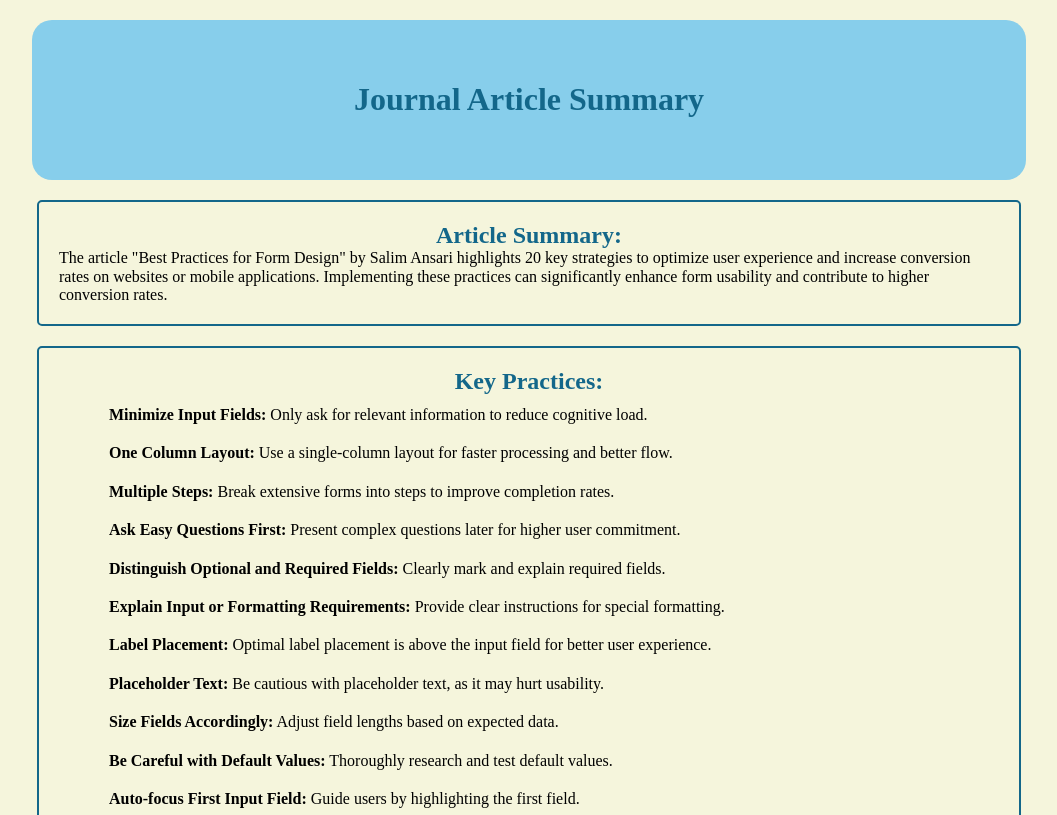
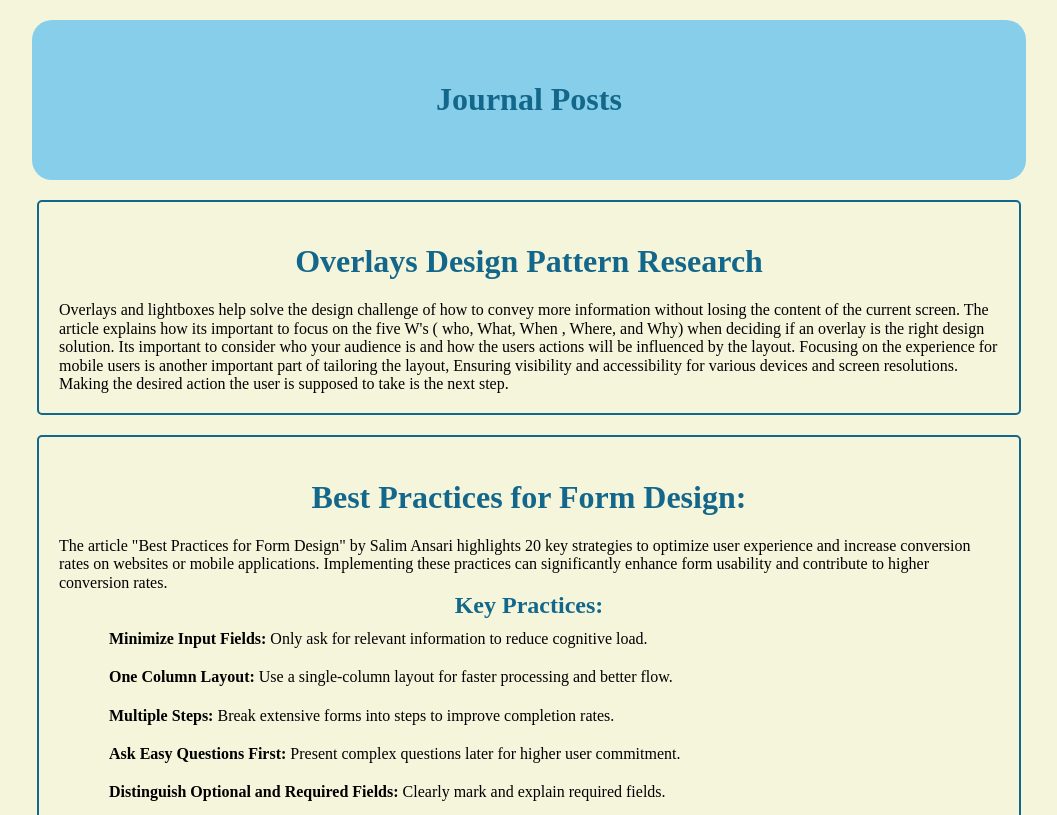
Before and after one commit to isaaabella1/DES157, a plain HTML site: page journal/index.html in a window 1280 px wide. Shown: the top 815 px of the page, without its empty margins (111-1168 px from the left). Drawn offline with nearby package versions, Linux system fonts and the light colour scheme.

Commit message:
added new journal post

```diff
--- a/journal/index.html
+++ b/journal/index.html
@@ -10,17 +10,22 @@
 
 <body>
     <header>
-        <h1>Journal Article Summary</h1>
+        <h1>Journal Posts</h1>
     </header>
 
     <main>
         <div>
-            <h2>Article Summary:</h2>
+            <h1>Overlays Design Pattern Research</h1>
+            <p>Overlays and lightboxes help solve the design challenge of how to convey more information without losing the content of the current screen. The article explains how its important to focus on the five W's ( who, What, When , Where, and Why) when deciding if an overlay is the right design solution. Its important to consider who your audience is and how the users actions will be influenced by the layout. Focusing on the experience for mobile users is another important part of tailoring the layout, Ensuring visibility and accessibility for various devices and screen resolutions. Making the desired action the user is supposed to take is the next step. </p>
+        </div>
+        <div>
+
+            <h1>Best Practices for Form Design:</h1>
             <p>The article "Best Practices for Form Design" by Salim Ansari highlights 20 key strategies to optimize user
                 experience and increase conversion rates on websites or mobile applications. Implementing these practices can significantly enhance form usability and contribute to higher conversion rates.</p>
-        </div>
 
-        <div>
+
+
             <h2>Key Practices:</h2>
             <ul>
                 <li><strong>Minimize Input Fields:</strong> Only ask for relevant information to reduce cognitive load.</li>
@@ -44,12 +49,10 @@
                 <li><strong>Avoid Reset or Clear Button:</strong> Eliminate the reset button to prevent accidental data loss.</li>
                 <li><strong>Accessibility:</strong> Ensure the form is accessible to users of all abilities.</li>
               </ul>
-        </div>
-        <div>
             <h2>Website with good form practices</h2>
             <p>An example of a website with good form practices is the website for Airbnb and the form designed as part of the booking process. It minimizing input fields, adopts a clear one-column layout, and offers intuitive guidance. </p>
             <a href="https://www.airbnb.com/">Check out Airbnb's website</a>
-        </div>
+            </div>
     </main>
 
     <footer>
```
